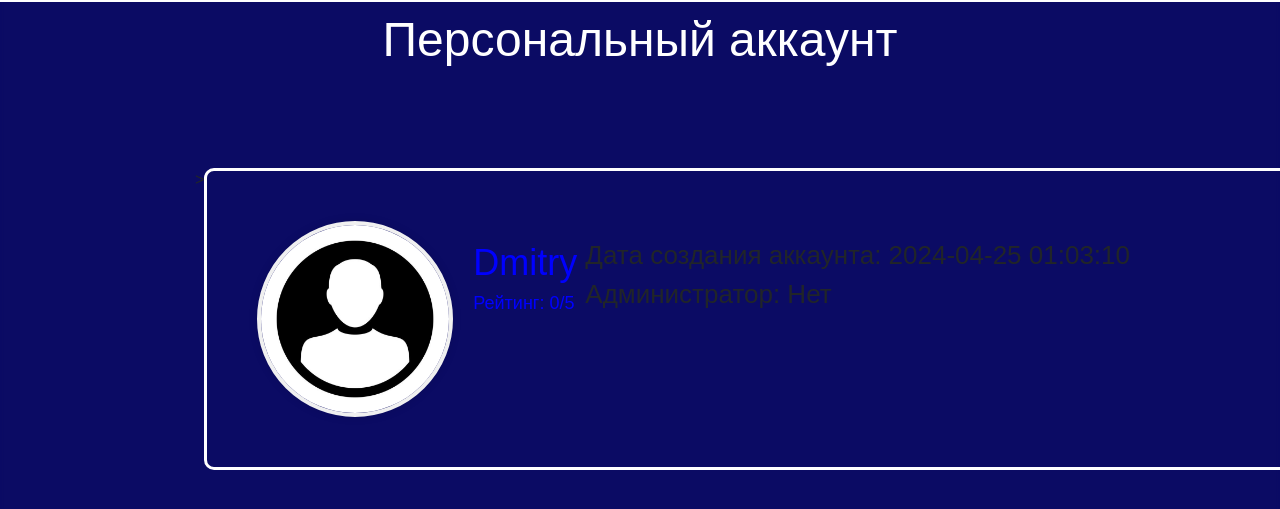
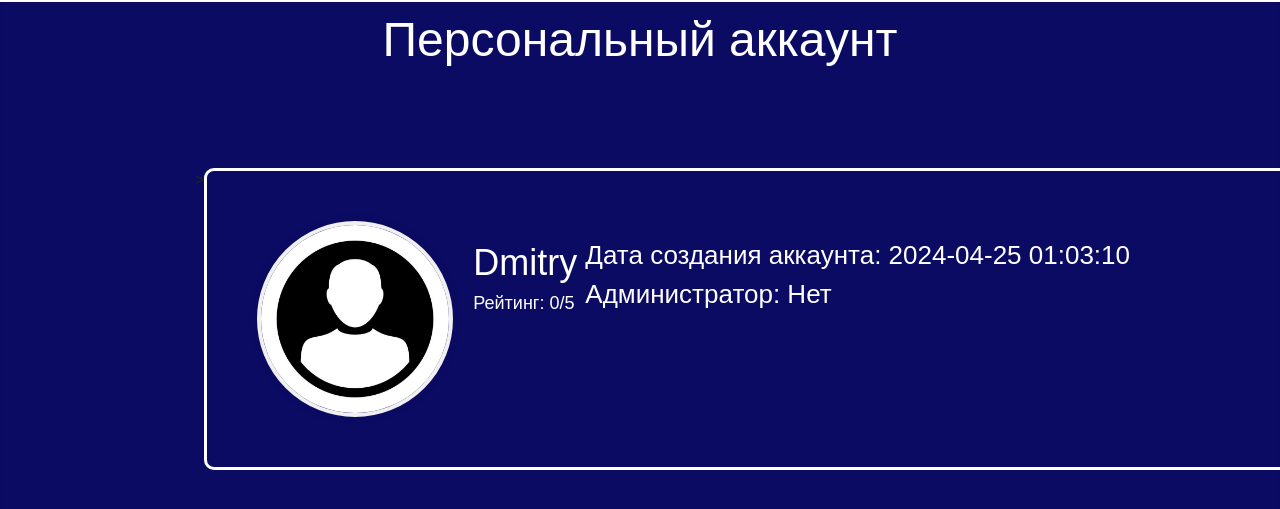
Before and after one commit to Chebupel01/BuyForGame-bforg-WebSite, a Flask app: page /personal_account/4 in a window 1280 px wide; the page is wider, and only the part inside the window is pictured. Shown: the part 80-589 px from the top of that part. Run offline with Flask 3, Linux system fonts and the light colour scheme; data comes from the database, SQL or seed files in the repository; some libraries are stand-ins or nearby versions.

Commit message:
Микро изменения

```diff
--- a/static/css/style.css
+++ b/static/css/style.css
@@ -808,7 +808,7 @@ td:hover a {
 
 .profile-nick {
   font-size: 36px;
-  color: blue;
+  color: white;
 }
 
 .row {
@@ -818,7 +818,7 @@ td:hover a {
 
 .profile-rating {
   font-size: 18px;
-  color: blue;
+  color: white;
 }
 
 .edit-profile-icon {
@@ -843,6 +843,7 @@ td:hover a {
 .profile-label {
   font-size: 26px;
   margin-left: 8px;
+  color: white;
 }
 
 .profile-balance-label {
--- a/templates/index.html
+++ b/templates/index.html
@@ -37,7 +37,7 @@
 </head>
 <body>
     <header class="header">
-        <p class="logo">BuyForGame</p>
+        <a><p class="logo">BuyForGame</p></a>
         <nav class="navbar">
             <a href="{{ url_for('home') }}">Главная</a>
             <a href="{{ url_for('store') }}">Магазин</a>
--- a/templates/personal_account.html
+++ b/templates/personal_account.html
@@ -5,7 +5,7 @@
     <div class="user-info">
         <img class="profile-icon" src="/static/images/users-icons/{{ profile.user_icon }}">
         <div class="column">
-            <span class="profile-nick">{{ profile.nickname }}</span>
+            <a href="{{ url_for('logout') }}"><span class="profile-nick">{{ profile.nickname }}</span></a>
             <span class="profile-rating">Рейтинг: {{ profile.seller_rating }}/5</span>
             {% if profile.id == current_user.id %}
             <a href="{{ url_for('upload') }}"><button class="edit-profile-icon">Изменить аватар профиля</button></a>
```
